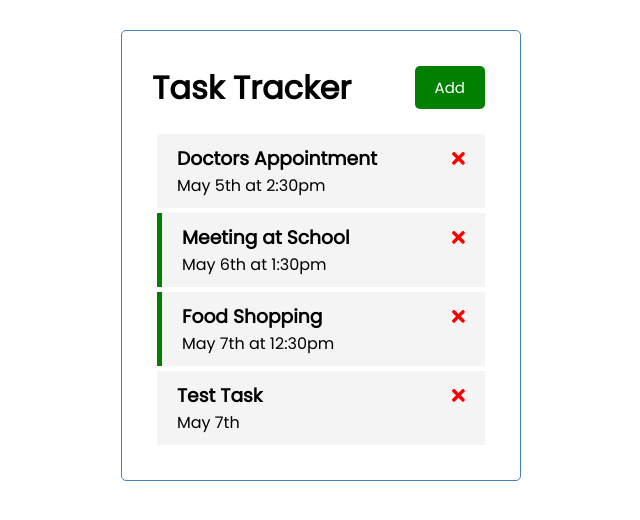
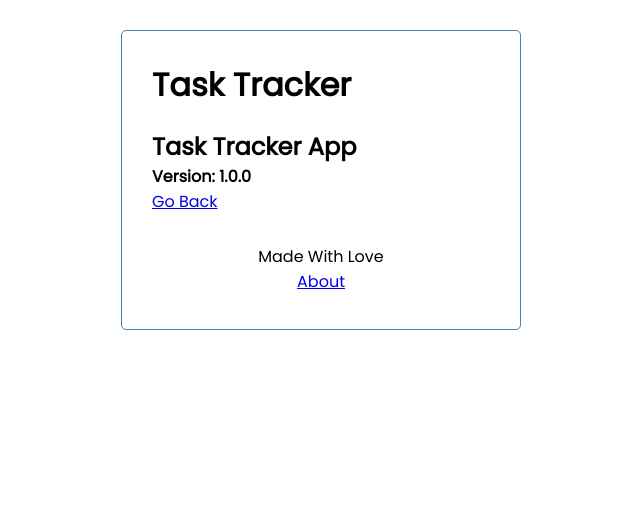
Before and after one commit to poibkm/ng-crash-course-traversymedia, an Angular app: page /about in a window 1280 px wide. Before the commit this address led to /. Shown: the top 520 px of the page, without its empty margins (319-959 px from the left). Built offline with nearby package versions, Linux system fonts and the light colour scheme; data requests are answered from the project's data file.

Commit message:
Angular Router

```diff
--- a/src/app/app.component.html
+++ b/src/app/app.component.html
@@ -1,4 +1,5 @@
 <div class="container">
   <app-header></app-header>
-  <app-tasks></app-tasks>
+  <router-outlet></router-outlet>
+  <app-footer></app-footer>
 </div>
--- a/src/app/app.module.ts
+++ b/src/app/app.module.ts
@@ -3,6 +3,7 @@ import { BrowserModule } from '@angular/platform-browser';
 import { FontAwesomeModule } from '@fortawesome/angular-fontawesome';
 import { HttpClientModule } from '@angular/common/http';
 import { FormsModule } from '@angular/forms';
+import { RouterModule, Routes } from '@angular/router';
 
 import { AppRoutingModule } from './app-routing.module';
 import { AppComponent } from './app.component';
@@ -11,6 +12,13 @@ import { ButtonComponent } from './components/button/button.component';
 import { TasksComponent } from './components/tasks/tasks.component';
 import { TaskItemComponent } from './components/task-item/task-item.component';
 import { AddTaskComponent } from './components/add-task/add-task.component';
+import { AboutComponent } from './components/about/about.component';
+import { FooterComponent } from './components/footer/footer.component';
+
+const appRoutes: Routes = [
+  { path: '', component: TasksComponent },
+  { path: 'about', component: AboutComponent },
+];
 
 @NgModule({
   declarations: [
@@ -20,6 +28,8 @@ import { AddTaskComponent } from './components/add-task/add-task.component';
     TasksComponent,
     TaskItemComponent,
     AddTaskComponent,
+    AboutComponent,
+    FooterComponent,
   ],
   imports: [
     BrowserModule,
@@ -27,6 +37,7 @@ import { AddTaskComponent } from './components/add-task/add-task.component';
     FontAwesomeModule,
     HttpClientModule,
     FormsModule,
+    RouterModule.forRoot(appRoutes, { enableTracing: true }),
   ],
   providers: [],
   bootstrap: [AppComponent],
--- /dev/null
+++ b/src/app/components/about/about.component.html
@@ -0,0 +1,5 @@
+<div>
+  <h2>Task Tracker App</h2>
+  <h4>Version: 1.0.0</h4>
+  <a routerLink="/">Go Back</a>
+</div>
--- /dev/null
+++ b/src/app/components/about/about.component.ts
@@ -0,0 +1,15 @@
+import { Component, OnInit } from '@angular/core';
+
+@Component({
+  selector: 'app-about',
+  templateUrl: './about.component.html',
+  styleUrls: ['./about.component.css']
+})
+export class AboutComponent implements OnInit {
+
+  constructor() { }
+
+  ngOnInit(): void {
+  }
+
+}
--- /dev/null
+++ b/src/app/components/footer/footer.component.css
@@ -0,0 +1,4 @@
+footer {
+  margin-top: 30px;
+  text-align: center;
+}
--- /dev/null
+++ b/src/app/components/footer/footer.component.html
@@ -0,0 +1,4 @@
+<footer>
+  <p>Made With Love</p>
+  <a routerLink="/about">About</a>
+</footer>
--- /dev/null
+++ b/src/app/components/footer/footer.component.ts
@@ -0,0 +1,15 @@
+import { Component, OnInit } from '@angular/core';
+
+@Component({
+  selector: 'app-footer',
+  templateUrl: './footer.component.html',
+  styleUrls: ['./footer.component.css']
+})
+export class FooterComponent implements OnInit {
+
+  constructor() { }
+
+  ngOnInit(): void {
+  }
+
+}
--- a/src/app/components/header/header.component.html
+++ b/src/app/components/header/header.component.html
@@ -1,6 +1,7 @@
 <header>
   <h1>{{ title }}</h1>
   <app-button
+    *ngIf="hasRoute('/')"
     color="{{ showAddTask ? 'red' : 'green' }}"
     text="{{ showAddTask ? 'Close' : 'Add' }}"
     (btnClick)="toggleAddTask()"
--- a/src/app/components/header/header.component.ts
+++ b/src/app/components/header/header.component.ts
@@ -1,6 +1,7 @@
 import { Component, OnInit } from '@angular/core';
 import { UiService } from 'src/app/services/ui.service';
 import { Subscription } from 'rxjs';
+import { Router } from '@angular/router';
 
 @Component({
   selector: 'app-header',
@@ -12,7 +13,7 @@ export class HeaderComponent implements OnInit {
   showAddTask: boolean = false;
   subscription!: Subscription;
 
-  constructor(private uiService: UiService) {
+  constructor(private uiService: UiService, private router: Router) {
     this.subscription = this.uiService
       .onToggle()
       .subscribe((value) => (this.showAddTask = value));
@@ -23,4 +24,8 @@ export class HeaderComponent implements OnInit {
   toggleAddTask() {
     this.uiService.toggleAddTask();
   }
+
+  hasRoute(route: string) {
+    return this.router.url === route;
+  }
 }
```
Also changed, not shown: src/app/components/about/about.component.css (added), 2 other files (tests, documents, lock files or other folders).
